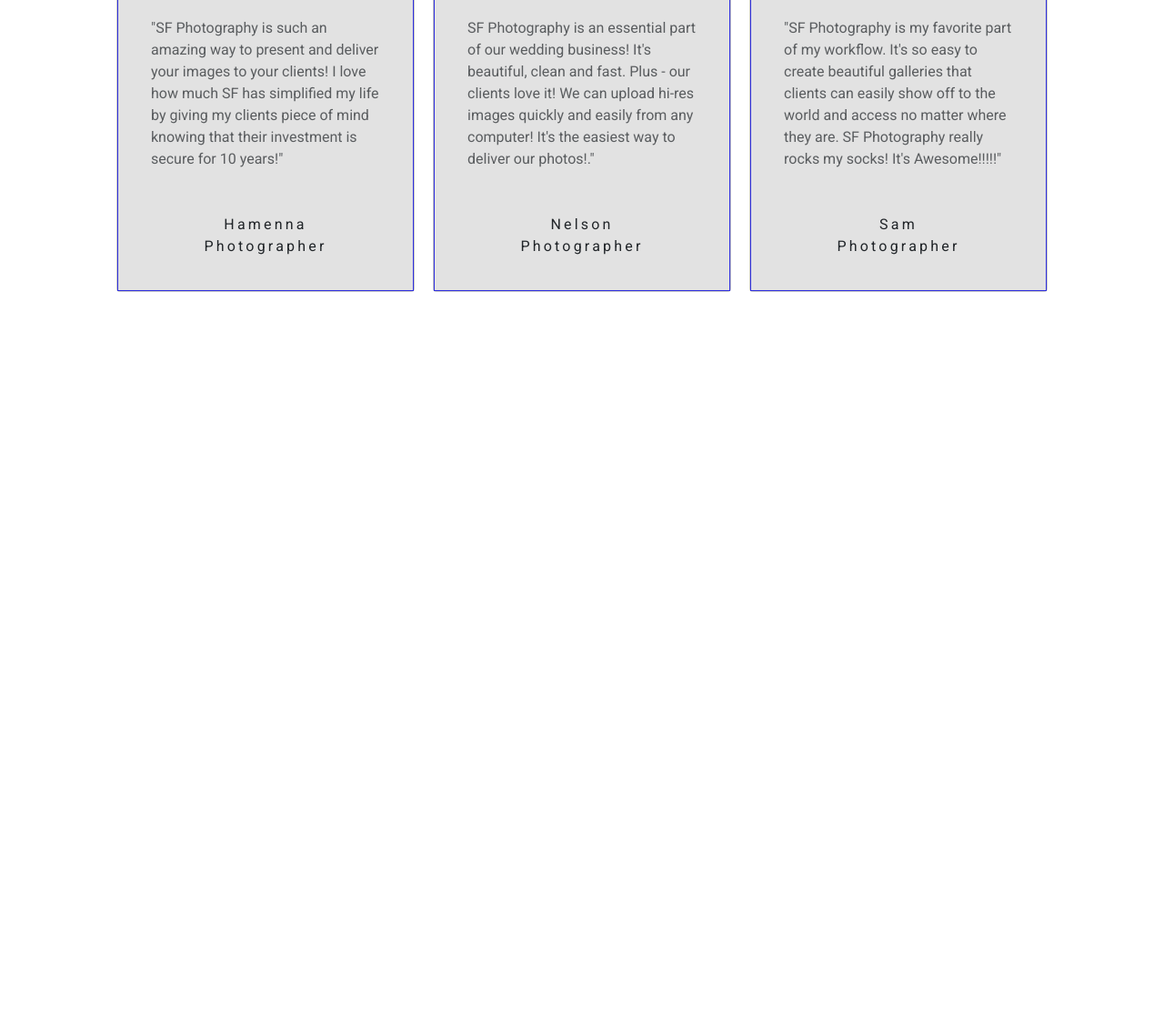
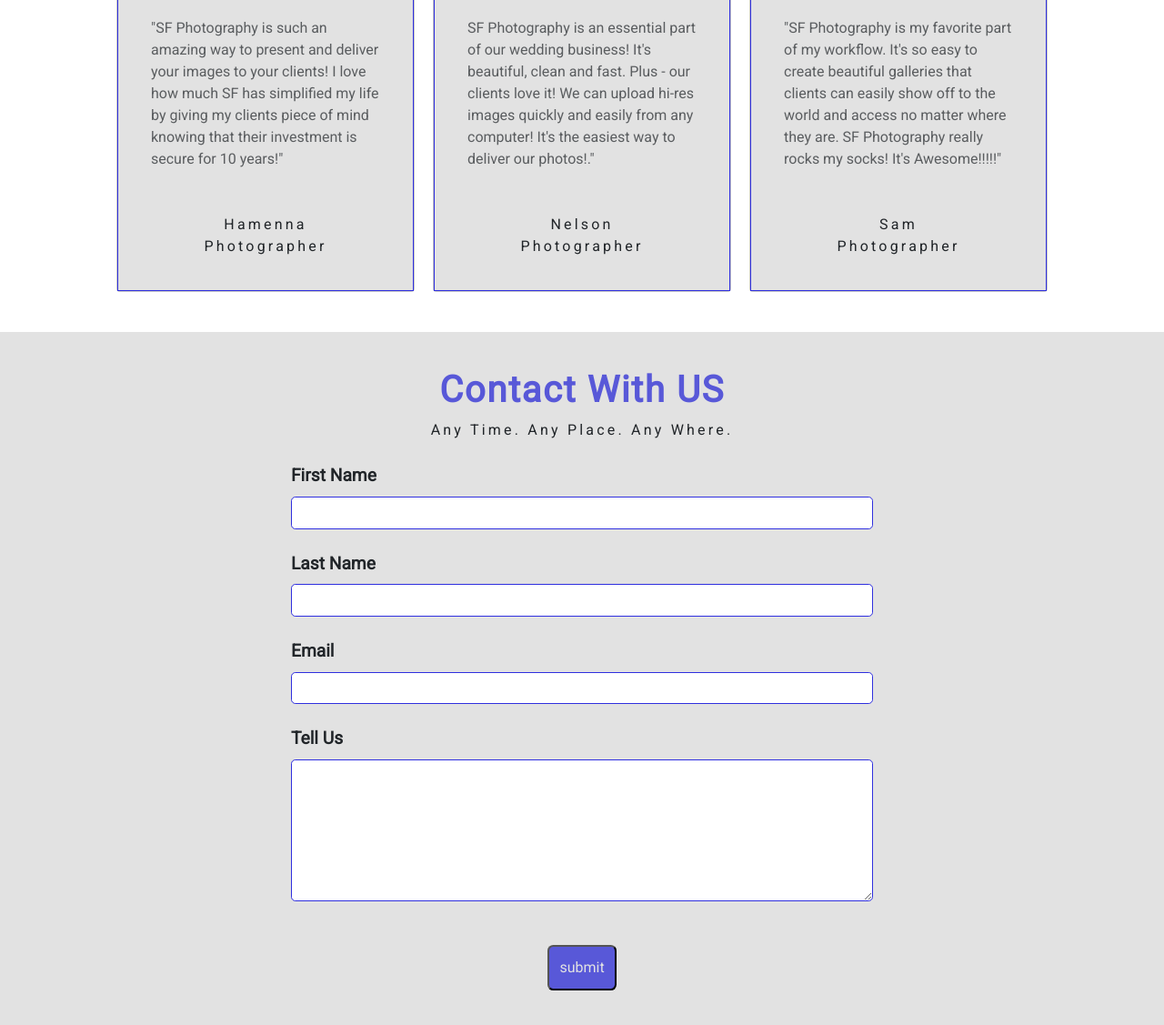
Before and after one commit to Salman-Farshe/project-01-Image-Gallery, a website: page index.html in a window 1280 px wide. Shown: the part 3260-4387 px from the top of the page at 91% size. Before the commit the page ends 3625 px from the top, so only its background shows below. Drawn offline with nearby package versions, Linux system fonts and the light colour scheme.

Commit message:
adding contact section

```diff
--- a/index.html
+++ b/index.html
@@ -303,7 +303,32 @@
             </div>
         </div>
     </section>
+    <!-- Contact section part - 06 -->
+    <section id="contact">
+        <div class="container">
+            <h1>
+                Contact With US
+            </h1>
+            <p>Any Time. Any Place. Any Where.</p>
+            <form action="#" method="post">
+                <div class="form-group">
+                    <label for="firstName">First Name</label>
+                    <input type="text" name="firstName" id="firstName">
 
+                    <label for="lastName">Last Name</label>
+                    <input type="text" name="lastName" id="lastName">
+
+                    <label for="email">Email</label>
+                    <input type="email" name="email" id="email">
+
+                    <label for="msg">Tell Us</label>
+                    <textarea name="msg" id="msg" cols="25" rows="6"></textarea>
+
+                    <input type="submit" value="submit">
+                </div>
+            </form>
+        </div>
+    </section>
 
     <footer>
 
--- a/sass/main.scss
+++ b/sass/main.scss
@@ -347,3 +347,60 @@
         }
     }
 }
+// contact section part - 06
+#contact{
+    .container{
+        max-width: 100vw;
+        min-height: 100vh;
+        background-color: var(--light-color);
+        overflow: hidden;
+        h1{
+            color: var(--primary-color);
+            text-align: center;
+            font-weight: bold;
+            letter-spacing: 0.1rem;
+            margin-top: 2.5rem;
+        }
+        p{
+            text-align: center;
+            letter-spacing: 0.2rem;
+        }
+        form{
+            max-width: 50vw;
+            min-height: 100%;
+            margin: auto;
+            .form-group{
+                label{
+                    display: block;
+                    font-weight: bold;
+                    width: 100%;
+                    font-size: 1.2rem;
+                    margin-top: 1.5rem;
+                }
+                input[type="text"], textarea, input[type="email"]{
+                    display: block;
+                    width: 100%;
+                    padding: 0.3rem;
+                    border: 1px solid var(--secondary-color);
+                    border-radius: 0.3rem;
+                    &:focus{
+                        border: 1px solid #11db11;
+                    }
+                }
+                input[type="submit"]{
+                    display: block;
+                    margin: 3rem auto;
+                    padding: 0.7rem;
+                    color: var(--light-color);
+                    background-color: var(--primary-color);
+                    border-radius: 0.4rem;
+                    &:focus{
+                        background-color: #0afa0a;
+                        color:var(--secondary-color);
+                        border-radius: 0.4rem;
+                    }
+                }
+            }
+        }
+    }
+}
```
Also changed, not shown: css/style.css.
